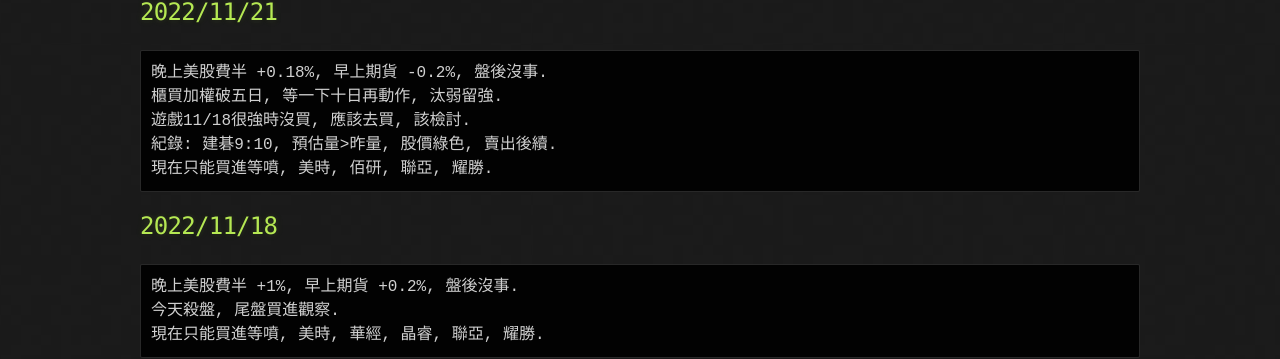
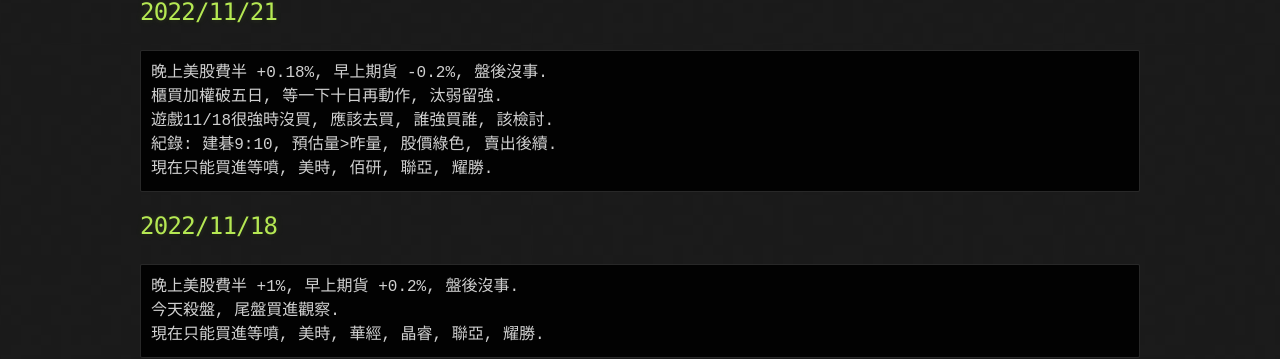
Before and after one commit to lepg5487/Stock_God, a Jekyll site: the page built from index.md, in a window 1280 px wide and 900 px high. Shown: the part 488-847 px from the top of the window. Built offline with Jekyll 4.4.1, drawn with Linux system fonts in a browser that asks for light colours; our own code applies the rules of GitHub Pages for plain Markdown files.

Commit message:
Update index.md

````diff
--- a/index.md
+++ b/index.md
@@ -16,7 +16,7 @@ layout: testlayouts
 ```
 晚上美股費半 +0.18%, 早上期貨 -0.2%, 盤後沒事.
 櫃買加權破五日, 等一下十日再動作, 汰弱留強.
-遊戲11/18很強時沒買, 應該去買, 該檢討.
+遊戲11/18很強時沒買, 應該去買, 誰強買誰, 該檢討.
 紀錄: 建碁9:10, 預估量>昨量, 股價綠色, 賣出後續.
 現在只能買進等噴, 美時, 佰研, 聯亞, 耀勝.
 ```
````
